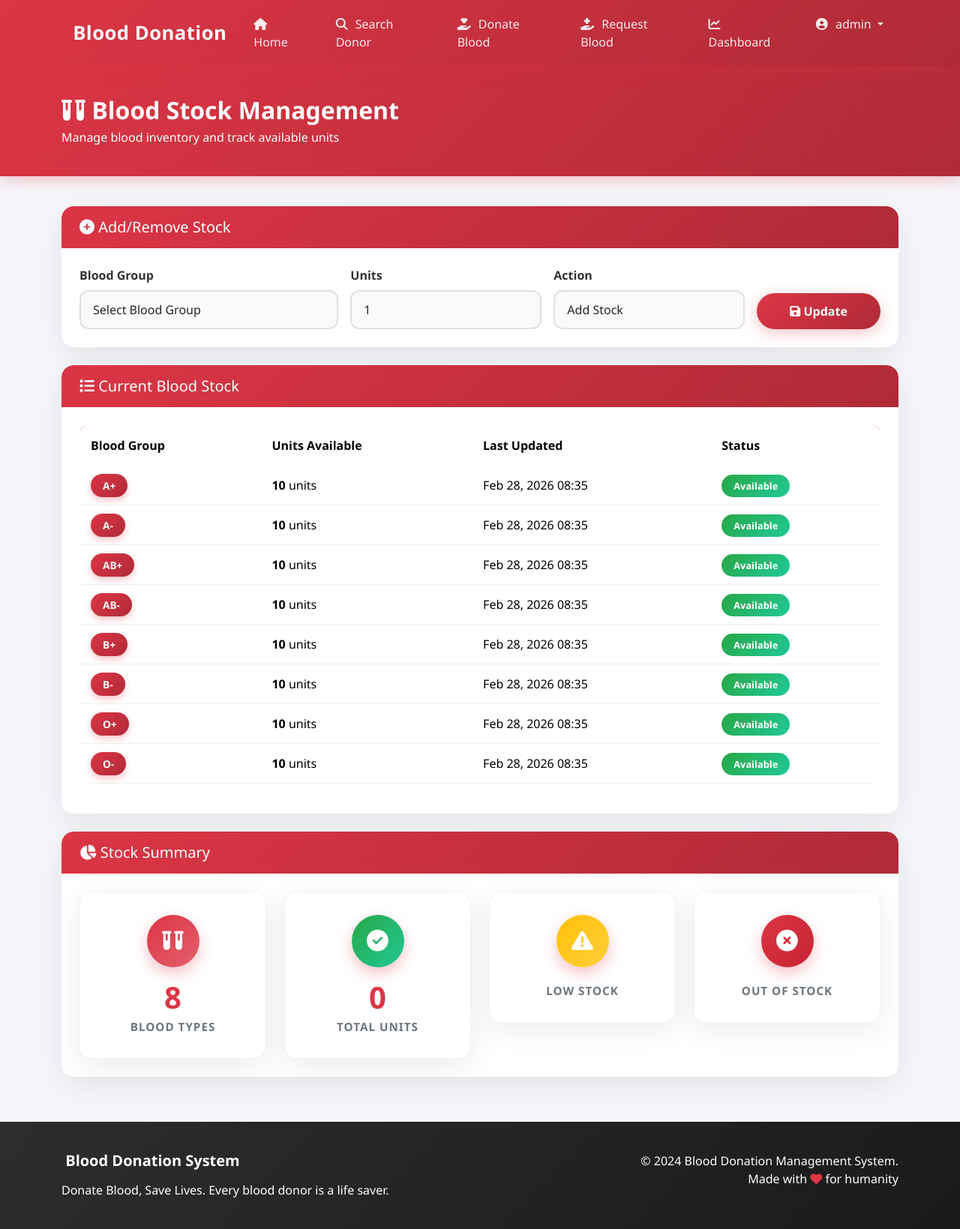
After one commit to shrusami14/online-blood-mangament-system, a Django app: page /blood-stock/ in a window 1280 px wide. The commit adds this page. Shown: the whole page at 75% size. Run offline with Django 4.2, Linux system fonts and the light colour scheme; a user stored in the database is signed in; data comes from the database, SQL or seed files in the repository; both versions use the stored data as it was after the commit.

Commit message:
Admin create

```diff
--- a/BloodDonationManagement/bloodsystem/urls.py
+++ b/BloodDonationManagement/bloodsystem/urls.py
@@ -18,12 +18,16 @@ urlpatterns = [
     path('donors/', views.donor_list, name='donor_list'),
     path('edit-donor/<int:id>/', views.edit_donor, name='edit_donor'),
     path('delete-donor/<int:id>/', views.delete_donor, name='delete_donor'),
+    path('approve-donor/<int:id>/', views.approve_donor, name='approve_donor'),
+    path('reject-donor/<int:id>/', views.reject_donor, name='reject_donor'),
     path('request-blood/', views.request_blood, name='request_blood'),
     path('requests/', views.request_list, name='request_list'),
     path('approve-request/<int:id>/', views.approve_request, name='approve_request'),
+    path('reject-request/<int:id>/', views.reject_request, name='reject_request'),
     path('delete-request/<int:id>/', views.delete_request, name='delete_request'),
     path('search/', views.search, name='search'),
     path('profile/', views.profile, name='profile'),
+    path('blood-stock/', views.blood_stock, name='blood_stock'),
 ]
 
 if settings.DEBUG:
--- a/BloodDonationManagement/mainapp/views.py
+++ b/BloodDonationManagement/mainapp/views.py
@@ -4,8 +4,18 @@ from django.contrib.auth.decorators import login_required
 from django.contrib.auth.forms import UserCreationForm
 from django.contrib import messages
 from django.db.models import Q
-from .models import Donor, BloodRequest
+from .models import Donor, BloodRequest, BloodStock
 from datetime import date
+
+
+def admin_required(view_func):
+    """Decorator to check if user is admin"""
+    def wrapper(request, *args, **kwargs):
+        if not request.user.is_superuser:
+            messages.error(request, 'Only administrators can perform this action.')
+            return redirect('dashboard')
+        return view_func(request, *args, **kwargs)
+    return wrapper
 
 
 def home(request):
@@ -98,9 +108,10 @@ def add_donor(request):
                 blood_group=blood_group,
                 phone=phone,
                 city=city,
-                last_donation=last_donation if last_donation else None
+                last_donation=last_donation if last_donation else None,
+                status='Pending'  # New donors are pending by default
             )
-            messages.success(request, f'Donor {name} added successfully!')
+            messages.success(request, f'Donor {name} added successfully! Your registration is pending approval.')
             return redirect('donor_list')
         else:
             messages.error(request, 'Please fill in all required fields.')
@@ -116,8 +127,9 @@ def donor_list(request):
 
 
 @login_required
+@admin_required
 def edit_donor(request, id):
-    """Edit donor view"""
+    """Edit donor view - Admin only"""
     try:
         donor = Donor.objects.get(id=id)
     except Donor.DoesNotExist:
@@ -141,12 +153,41 @@ def edit_donor(request, id):
 
 
 @login_required
+@admin_required
 def delete_donor(request, id):
-    """Delete donor view"""
+    """Delete donor view - Admin only"""
     try:
         donor = Donor.objects.get(id=id)
         donor.delete()
         messages.success(request, 'Donor deleted successfully!')
+    except Donor.DoesNotExist:
+        messages.error(request, 'Donor not found.')
+    return redirect('donor_list')
+
+
+@login_required
+@admin_required
+def approve_donor(request, id):
+    """Approve donor view - Admin only"""
+    try:
+        donor = Donor.objects.get(id=id)
+        donor.status = 'Approved'
+        donor.save()
+        messages.success(request, f'Donor {donor.name} approved successfully!')
+    except Donor.DoesNotExist:
+        messages.error(request, 'Donor not found.')
+    return redirect('donor_list')
+
+
+@login_required
+@admin_required
+def reject_donor(request, id):
+    """Reject donor view - Admin only"""
+    try:
+        donor = Donor.objects.get(id=id)
+        donor.status = 'Rejected'
+        donor.save()
+        messages.success(request, f'Donor {donor.name} rejected!')
     except Donor.DoesNotExist:
         messages.error(request, 'Donor not found.')
     return redirect('donor_list')
@@ -189,21 +230,49 @@ def request_list(request):
 
 
 @login_required
+@admin_required
 def approve_request(request, id):
-    """Approve blood request view"""
+    """Approve blood request view and deduct stock - Admin only"""
     try:
         blood_request = BloodRequest.objects.get(id=id)
-        blood_request.status = 'Approved'
-        blood_request.save()
-        messages.success(request, 'Blood request approved successfully!')
+        # Try to deduct from stock
+        try:
+            stock = BloodStock.objects.get(blood_group=blood_request.blood_group)
+            if stock.units_available >= blood_request.units:
+                stock.units_available -= blood_request.units
+                stock.save()
+                blood_request.status = 'Approved'
+                blood_request.save()
+                messages.success(request, f'Blood request approved! {blood_request.units} units deducted from stock.')
+            else:
+                messages.error(request, f'Insufficient stock! Available: {stock.units_available}, Required: {blood_request.units}')
+        except BloodStock.DoesNotExist:
+            blood_request.status = 'Approved'
+            blood_request.save()
+            messages.success(request, 'Blood request approved successfully!')
     except BloodRequest.DoesNotExist:
         messages.error(request, 'Blood request not found.')
     return redirect('request_list')
 
 
 @login_required
+@admin_required
+def reject_request(request, id):
+    """Reject blood request view - Admin only"""
+    try:
+        blood_request = BloodRequest.objects.get(id=id)
+        blood_request.status = 'Rejected'
+        blood_request.save()
+        messages.success(request, 'Blood request rejected.')
+    except BloodRequest.DoesNotExist:
+        messages.error(request, 'Blood request not found.')
+    return redirect('request_list')
+
+
+@login_required
+@admin_required
 def delete_request(request, id):
-    """Delete blood request view"""
+    """Delete blood request view - Admin only"""
     try:
         blood_request = BloodRequest.objects.get(id=id)
         blood_request.delete()
@@ -247,3 +316,28 @@ def profile(request):
         'requests': requests,
     }
     return render(request, 'profile.html')
+
+
+@login_required
+@admin_required
+def blood_stock(request):
+    """Blood stock management view - Admin only"""
+    if request.method == 'POST':
+        blood_group = request.POST.get('blood_group')
+        units = request.POST.get('units')
+        action = request.POST.get('action')
+
+        try:
+            stock = BloodStock.objects.get(blood_group=blood_group)
+            if action == 'add':
+                stock.units_available += int(units)
+            elif action == 'remove':
+                stock.units_available = max(0, stock.units_available - int(units))
+            stock.save()
+            messages.success(request, f'Blood stock updated for {blood_group}!')
+        except BloodStock.DoesNotExist:
+            messages.error(request, 'Blood group not found.')
+        return redirect('blood_stock')
+
+    stocks = BloodStock.objects.all().order_by('blood_group')
+    return render(request, 'blood_stock.html', {'stocks': stocks})
--- /dev/null
+++ b/BloodDonationManagement/templates/blood_stock.html
@@ -0,0 +1,173 @@
+{% extends 'base.html' %}
+
+{% block title %}Blood Stock - Blood Donation Management{% endblock %}
+
+{% block content %}
+<div class="page-header">
+    <div class="container">
+        <h2><i class="fas fa-vials"></i> Blood Stock Management</h2>
+        <p class="mb-0">Manage blood inventory and track available units</p>
+    </div>
+</div>
+
+<div class="container">
+    <!-- Add Stock Form -->
+    <div class="card mb-4">
+        <div class="card-header">
+            <h5 class="mb-0"><i class="fas fa-plus-circle"></i> Add/Remove Stock</h5>
+        </div>
+        <div class="card-body">
+            <form method="POST" class="row g-3">
+                {% csrf_token %}
+                <div class="col-md-4">
+                    <label class="form-label">Blood Group</label>
+                    <select name="blood_group" class="form-select" required>
+                        <option value="">Select Blood Group</option>
+                        <option value="A+">A+</option>
+                        <option value="A-">A-</option>
+                        <option value="B+">B+</option>
+                        <option value="B-">B-</option>
+                        <option value="O+">O+</option>
+                        <option value="O-">O-</option>
+                        <option value="AB+">AB+</option>
+                        <option value="AB-">AB-</option>
+                    </select>
+                </div>
+                <div class="col-md-3">
+                    <label class="form-label">Units</label>
+                    <input type="number" name="units" class="form-control" min="1" value="1" required>
+                </div>
+                <div class="col-md-3">
+                    <label class="form-label">Action</label>
+                    <select name="action" class="form-select" required>
+                        <option value="add">Add Stock</option>
+                        <option value="remove">Remove Stock</option>
+                    </select>
+                </div>
+                <div class="col-md-2 d-flex align-items-end">
+                    <button type="submit" class="btn btn-blood w-100">
+                        <i class="fas fa-save"></i> Update
+                    </button>
+                </div>
+            </form>
+        </div>
+    </div>
+
+    <!-- Blood Stock Table -->
+    <div class="card">
+        <div class="card-header">
+            <h5 class="mb-0"><i class="fas fa-list"></i> Current Blood Stock</h5>
+        </div>
+        <div class="card-body">
+            {% if stocks %}
+            <div class="table-responsive">
+                <table class="table table-hover">
+                    <thead>
+                        <tr>
+                            <th>Blood Group</th>
+                            <th>Units Available</th>
+                            <th>Last Updated</th>
+                            <th>Status</th>
+                        </tr>
+                    </thead>
+                    <tbody>
+                        {% for stock in stocks %}
+                        <tr>
+                            <td>
+                                <span class="blood-type-badge">{{ stock.blood_group }}</span>
+                            </td>
+                            <td>
+                                <strong>{{ stock.units_available }}</strong> units
+                            </td>
+                            <td>{{ stock.last_updated|date:"M d, Y H:i" }}</td>
+                            <td>
+                                {% if stock.units_available == 0 %}
+                                <span class="status-badge status-rejected">Out of Stock</span>
+                                {% elif stock.units_available < 5 %}
+                                <span class="status-badge status-pending">Low Stock</span>
+                                {% else %}
+                                <span class="status-badge status-approved">Available</span>
+                                {% endif %}
+                            </td>
+                        </tr>
+                        {% endfor %}
+                    </tbody>
+                </table>
+            </div>
+            {% else %}
+            <div class="empty-state">
+                <i class="fas fa-vials"></i>
+                <h4>No Blood Stock Records</h4>
+                <p>Add stock using the form above to get started.</p>
+            </div>
+            {% endif %}
+        </div>
+    </div>
+
+    <!-- Quick Stats -->
+    <div class="row mt-4">
+        <div class="col-md-12">
+            <div class="card">
+                <div class="card-header">
+                    <h5 class="mb-0"><i class="fas fa-chart-pie"></i> Stock Summary</h5>
+                </div>
+                <div class="card-body">
+                    <div class="row text-center">
+                        {% if stocks %}
+                        <div class="col-md-3">
+                            <div class="stat-card">
+                                <div class="stat-icon">
+                                    <i class="fas fa-vials"></i>
+                                </div>
+                                <div class="stat-number">{{ stocks|length }}</div>
+                                <div class="stat-label">Blood Types</div>
+                            </div>
+                        </div>
+                        <div class="col-md-3">
+                            <div class="stat-card">
+                                <div class="stat-icon" style="background: linear-gradient(135deg, #28a745, #20c997);">
+                                    <i class="fas fa-check-circle"></i>
+                                </div>
+                                <div class="stat-number">
+                                    {% with total=0 %}
+                                    {% for s in stocks %}{% with total=total|add:s.units_available %}{% endwith %}{% endfor %}
+                                    {{ total }}
+                                    {% endwith %}
+                                </div>
+                                <div class="stat-label">Total Units</div>
+                            </div>
+                        </div>
+                        <div class="col-md-3">
+                            <div class="stat-card">
+                                <div class="stat-icon" style="background: linear-gradient(135deg, #ffc107, #ffcd39);">
+                                    <i class="fas fa-exclamation-triangle"></i>
+                                </div>
+                                <div class="stat-number">
+                                    {% for s in stocks %}{% if s.units_available < 5 %}{% if forloop.first %}{% if forloop.counter == 1 %}{{ forloop.counter }}{% endif %}{% endif %}{% endif %}{% endfor %}
+                                </div>
+                                <div class="stat-label">Low Stock</div>
+                            </div>
+                        </div>
+                        <div class="col-md-3">
+                            <div class="stat-card">
+                                <div class="stat-icon" style="background: linear-gradient(135deg, #dc3545, #c82333);">
+                                    <i class="fas fa-times-circle"></i>
+                                </div>
+                                <div class="stat-number">
+                                    {% for s in stocks %}{% if s.units_available == 0 %}{{ forloop.counter }}{% endif %}{% endfor %}
+                                </div>
+                                <div class="stat-label">Out of Stock</div>
+                            </div>
+                        </div>
+                        {% else %}
+                        <div class="col-12">
+                            <p class="text-muted">No stock data available</p>
+                        </div>
+                        {% endif %}
+                    </div>
+                </div>
+            </div>
+        </div>
+    </div>
+</div>
+{% endblock %}
```
Also changed, not shown: BloodDonationManagement/create_superuser.py (+6 -6 lines), BloodDonationManagement/mainapp/admin.py (+50 -4 lines), BloodDonationManagement/mainapp/models.py (+30 -1 lines), BloodDonationManagement/templates/dashboard.html (+15 -2 lines), BloodDonationManagement/templates/donor_list.html (+22 -0 lines), BloodDonationManagement/templates/request_list.html (+7 -0 lines), BloodDonationManagement/db.sqlite3, BloodDonationManagement/mainapp/migrations/0002_bloodstock.py (added), BloodDonationManagement/mainapp/migrations/0003_donor_status.py (added).
